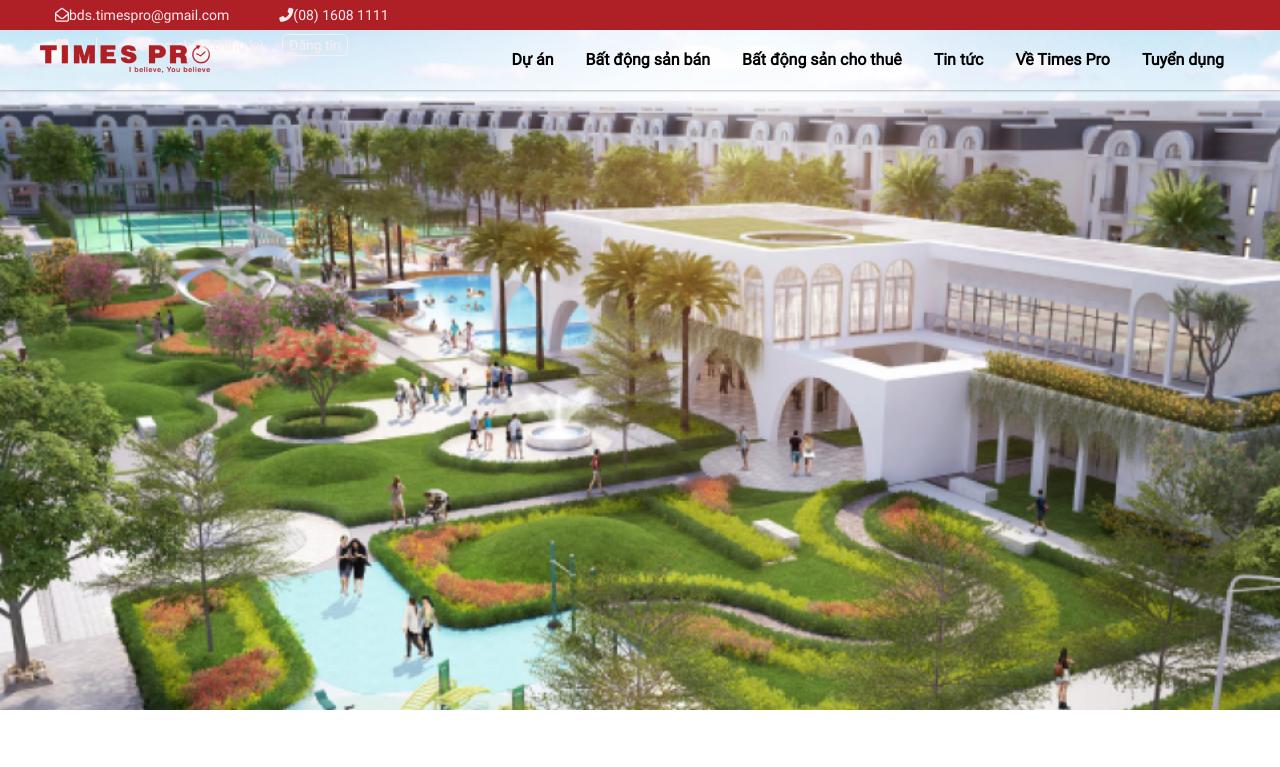
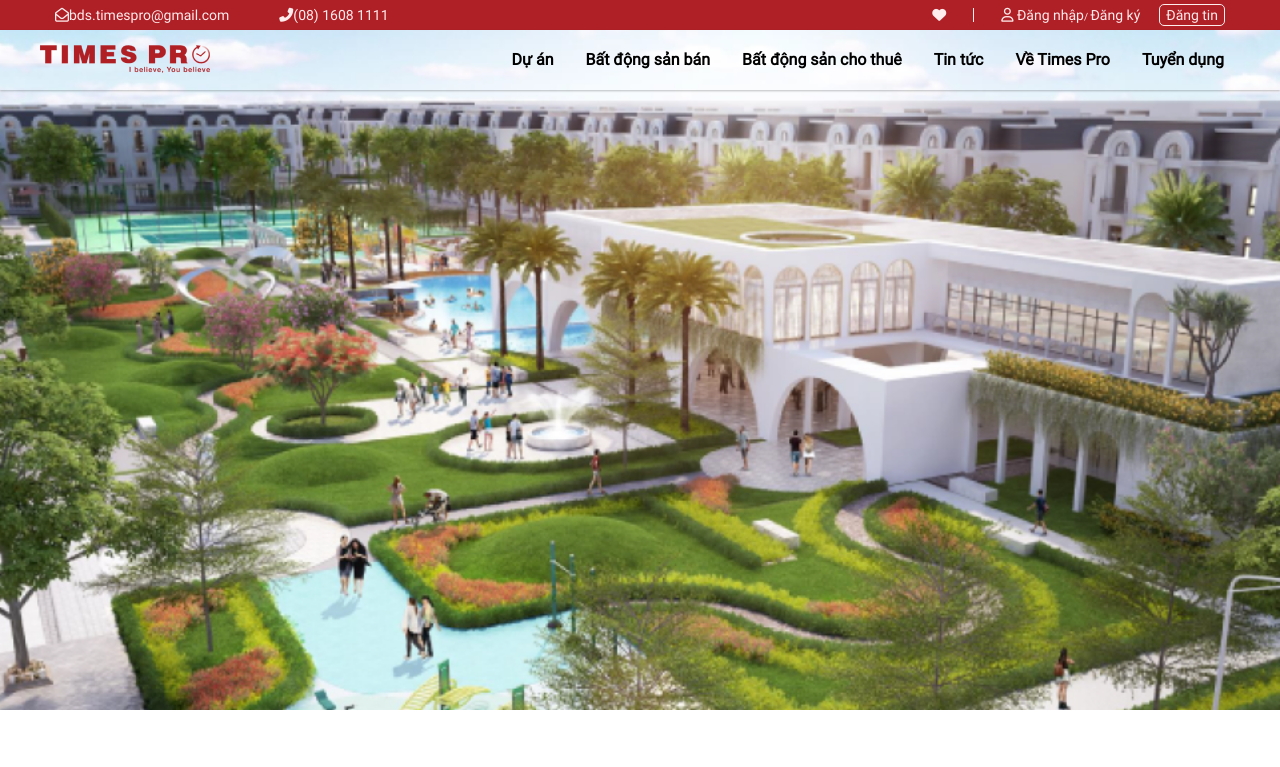
Before and after one commit to tung7ran/timespro.com.vn, a plain HTML site: page duan.html in a window 1280 px wide. Shown: the top 767 px of the page. Drawn offline with nearby package versions, Linux system fonts and the light colour scheme.

Commit message:
fix bug header

```diff
--- a/style/_header.scss
+++ b/style/_header.scss
@@ -6,6 +6,9 @@
         height: 3rem;
         .container{
             color: $color-text;
+            display: flex;
+            align-items: center;
+            justify-content: space-between;
             .left--header{
                 display: flex;
                 align-items: center;
@@ -120,7 +123,6 @@
                         .sub--nav{
                             z-index: 1;
                             box-shadow: 0px 4px 6px rgba(0, 0, 0, 0.25);
-                            // animation: hoverHeader ease-in .3s;
                             transform-origin: top center;
                              transition: 0.3s;
                              &--item{
```
Also changed, not shown: index.html (+1 -1 lines), style/main.css, 1 other file.
